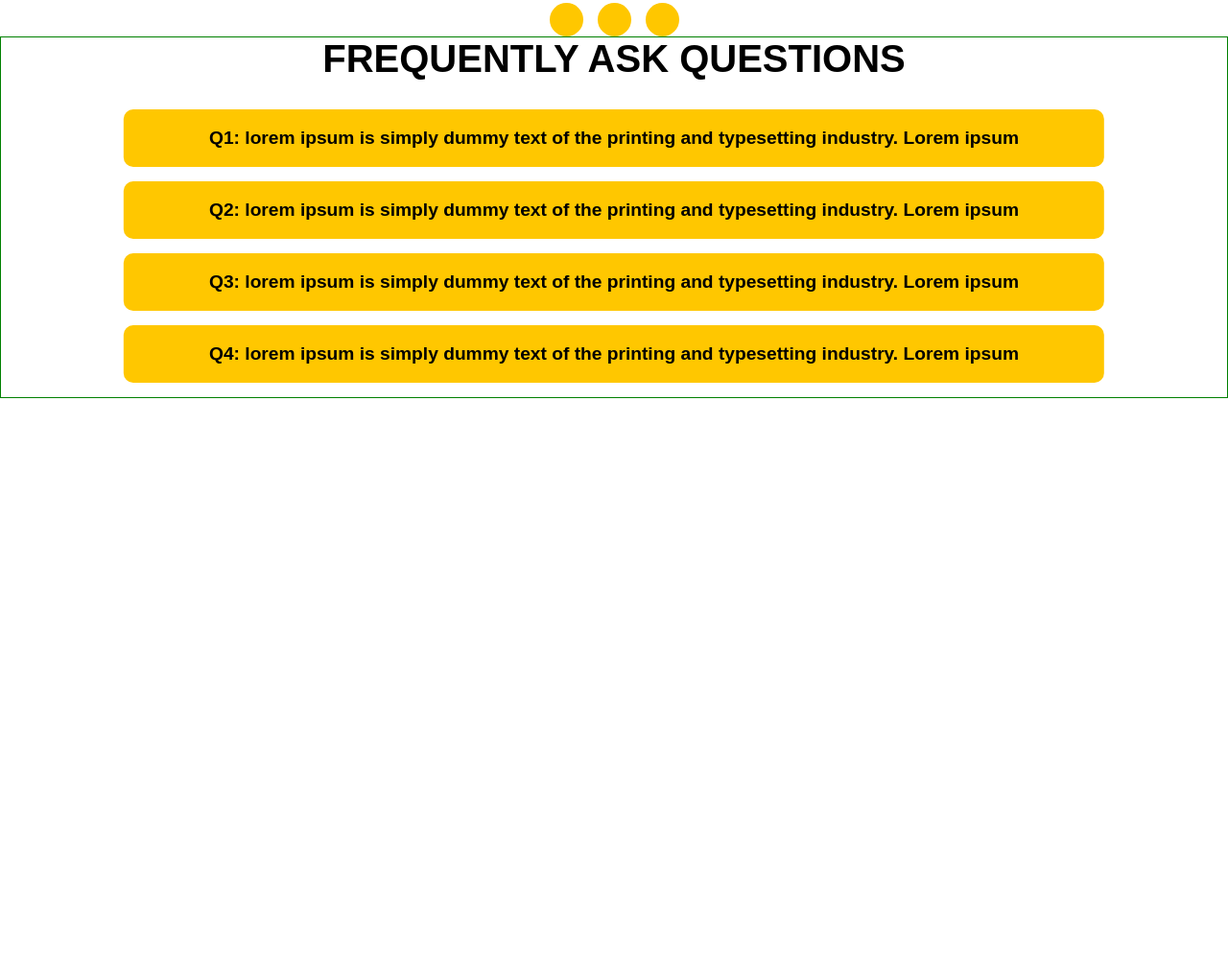
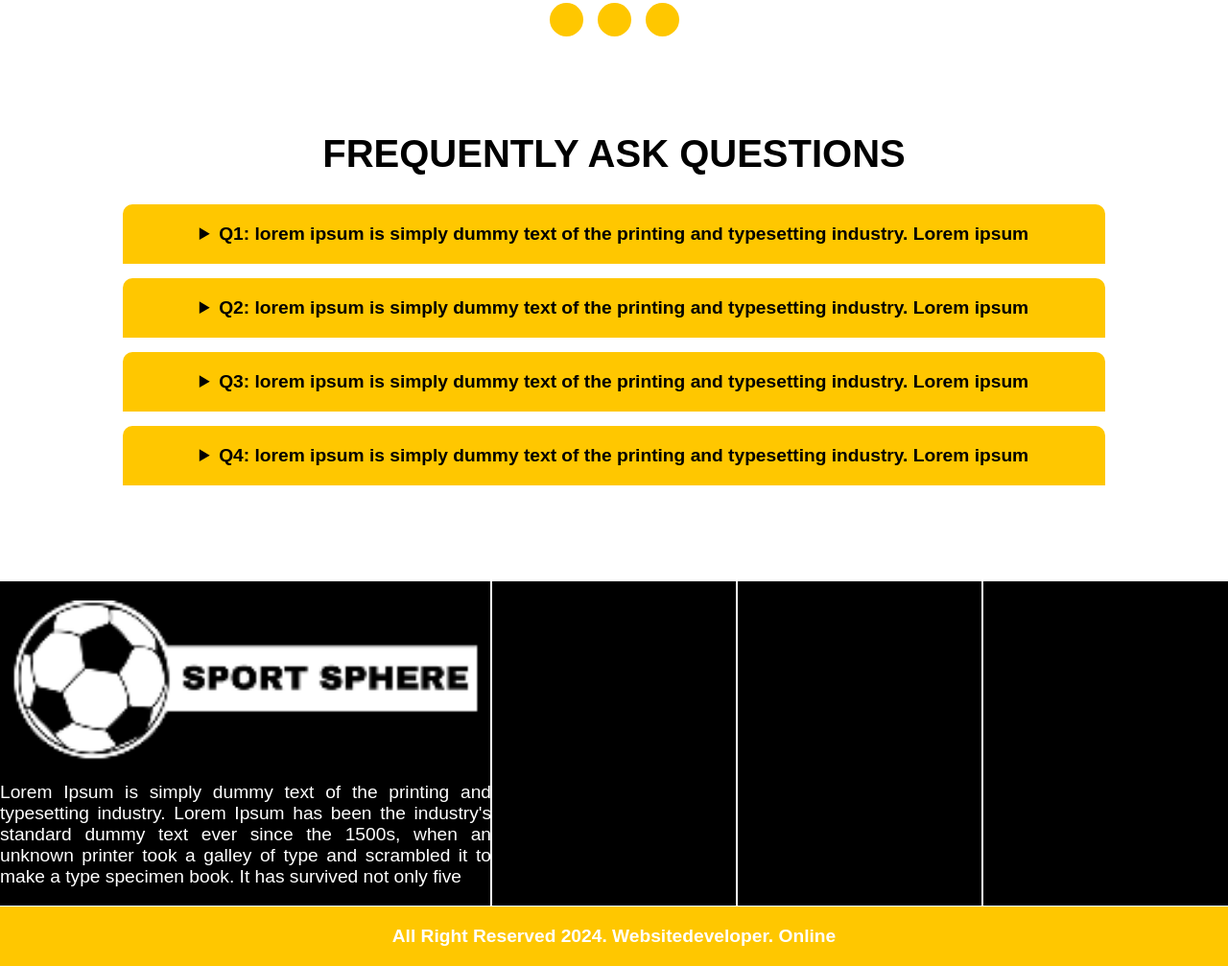
Before and after one commit to CarlosRM616/Football-Static-Website, a plain HTML site: page index.html in a window 1280 px wide. Shown: the part 2153-3160 px from the top of the page at 96% size. Before the commit the page ends 2568 px from the top, so only its background shows below. Drawn offline with Linux system fonts and the light colour scheme.

Commit message:
pie-pagina inciado

```diff
--- a/css/index.css
+++ b/css/index.css
@@ -165,7 +165,7 @@ body {
 }
 
 #FAQ {
-    border: 1px solid green;
+    padding: 100px 0;
 }
 
 #FAQ>h2 {
@@ -178,23 +178,74 @@ body {
 #FAQ>details {
     position: relative;
     width: 80%;
-    height: 60px;
-    border-radius: 10px;
-    background-color: #FFC700;
-    margin-bottom: 15px;
 
     left: 50%;
     transform: translateX(-50%);
+
+    text-align: center;
 }
 
 #FAQ>details>summary {
-    position: absolute;
     width: 100%;
     height: 100%;
-    display: flex;
-    justify-content: center;
-    align-items: center;
     font-size: 1.2rem;
     font-weight: bold;
     cursor: pointer;
+
+    background-color: #FFC700;
+    padding: 20px 0;
+
+    border-radius: 10px 10px 0 0;
+    border: none;
+
+    margin-top: 15px;
 }
+
+#FAQ>details>p {
+    background-color: #EBEBEB;
+    padding: 20px 0;
+
+    outline: 1px solid #000;
+}
+
+#pie-pagina {
+    background-color: #000;
+    width: 100%;
+
+    display: flex;
+    flex-wrap: wrap;
+
+    font-size: 1.2rem;
+    color: #fff;
+}
+
+#pie-pagina>div {
+    outline: 1px solid #fff;
+    padding: 20px 0;
+}
+
+#pie-pagina>#info {
+    flex: 1 1 40%;
+    display: flex;
+    flex-direction: column;
+    text-align: justify;
+}
+
+#pie-pagina>#quicklinks {
+    flex: 1 1 20%;
+}
+
+#pie-pagina>#privacypolicy {
+    flex: 1 1 20%;
+}
+
+#pie-pagina>#contactinfo {
+    flex: 1 1 20%;
+}
+
+#pie-pagina>#copyright {
+    flex: 1 1 100%;
+    background-color: #FFC700;
+    text-align: center;
+    font-weight: bold;
+}
--- a/index.html
+++ b/index.html
@@ -64,24 +64,42 @@
         <section id="FAQ">
             <h2>FREQUENTLY ASK QUESTIONS</h2>
             <details>
-                <summary>Q1: lorem ipsum is simply dummy text of the printing and typesetting industry. Lorem ipsum</summary>
+                <summary>Q1: lorem ipsum is simply dummy text of the printing and typesetting industry. Lorem ipsum
+                </summary>
                 <p>lorem ipsum is simply dummy text of the printing and typesetting industry. Lorem ipsum</p>
             </details>
             <details>
-                <summary>Q2: lorem ipsum is simply dummy text of the printing and typesetting industry. Lorem ipsum</summary>
+                <summary>Q2: lorem ipsum is simply dummy text of the printing and typesetting industry. Lorem ipsum
+                </summary>
                 <p>lorem ipsum is simply dummy text of the printing and typesetting industry. Lorem ipsum</p>
             </details>
             <details>
-                <summary>Q3: lorem ipsum is simply dummy text of the printing and typesetting industry. Lorem ipsum</summary>
+                <summary>Q3: lorem ipsum is simply dummy text of the printing and typesetting industry. Lorem ipsum
+                </summary>
                 <p>lorem ipsum is simply dummy text of the printing and typesetting industry. Lorem ipsum</p>
             </details>
             <details>
-                <summary>Q4: lorem ipsum is simply dummy text of the printing and typesetting industry. Lorem ipsum</summary>
+                <summary>Q4: lorem ipsum is simply dummy text of the printing and typesetting industry. Lorem ipsum
+                </summary>
                 <p>lorem ipsum is simply dummy text of the printing and typesetting industry. Lorem ipsum</p>
             </details>
         </section>
     </main>
-    <footer id="pie-pagina"></footer>
+    <footer id="pie-pagina">
+        <div id="info">
+            <img src="image/Raj Chauhan 1.png" alt="Logo.png">
+            <p>Lorem Ipsum is simply dummy text of the printing and typesetting industry. Lorem Ipsum has been the
+                industry's standard dummy text ever since the 1500s, when an unknown printer took a galley of type and
+                scrambled it to make a type specimen book. It has survived not only five
+            </p>
+        </div>
+        <div id="quicklinks"></div>
+        <div id="privacypolicy"></div>
+        <div id="contactinfo"></div>
+        <div id="copyright">
+            <p>All Right Reserved 2024. Websitedeveloper. Online</p>
+        </div>
+    </footer>
 </body>
 
 </html>
```
